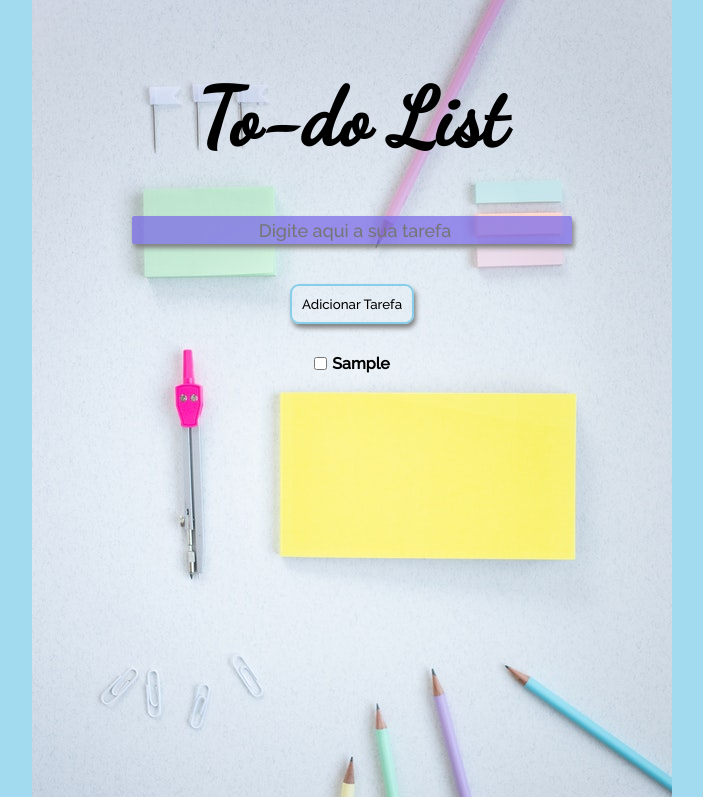
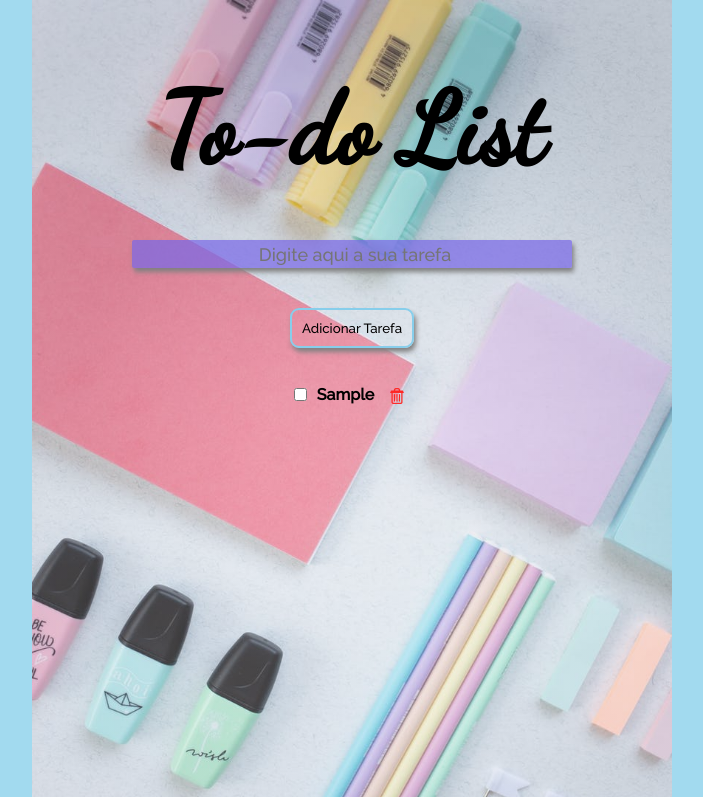
Before and after one commit to Janaina-Costa/Projeto-To-do-list, a plain HTML site: page index.html in a window 1280 px wide. Both pictures are taken after typing "Sample" into the empty fields and a click on the button "Adicionar Tarefa". Shown: the top 797 px of the page, without its empty margins (288-991 px from the left). Drawn offline with Linux system fonts and the light colour scheme; a web font is replaced by a local one.

Commit message:
refatorado

```diff
--- a/assets/index.js
+++ b/assets/index.js
@@ -1,44 +1,139 @@
 
 const btnAdd = document.getElementById('btn-add')
 const lista = document.querySelector('#lista')
+//const excluirarefa = document.getElementById('excluir')
 
 
-btnAdd.addEventListener('click', (e, limite)=>{
+let limite = 5
+
+
+btnAdd.addEventListener('click', (e, tarefinha)=>{
     e.preventDefault()
 
     const tarefa = document.getElementById('tarefa')
-    addTarefa(tarefa.value)
+
+    if(tarefa.value){
+        addTarefa(tarefa.value)
+
+    }else if(tarefa.value === ''){
+        tarefa.setAttribute('placeholder', `Preecha o campo antes de adicionar a tarefa \u{1F913}`)
+        //alert(`Preecha o campo antes de adicionar a tarefa \u{1F913}`)
+
+        tarefa.value = ''
+
+    }
+
+    tarefa.addEventListener('focus', ()=>{
+        tarefa.setAttribute('placeholder', 'Digite aqui a sua tarefa')
+    })
+
 
     tarefa.value = ''
 
-
  })
 
+ /**   add tarefas a lista         */
+
+
 const addTarefa = (tarefinha)=>{
+
+    /**criando os elementos */
 
     const listaContainer = document.createElement('div')
     const novoInput = document.createElement('input')
     const novoBr = document.createElement('br')
     const novaLabel = document.createElement('label')
     const textoLabel = document.createTextNode(tarefinha)
+    const btnExclusao = document.createElement('button')
+    const imagem = document.createElement('img')
 
-
+    const tarefa = document.getElementById('tarefa')
 
     novoInput.type = 'checkbox'
     novoInput.name = tarefinha
     novoInput.id= tarefinha
 
+    imagem.src = './assets/img/icon-exclud.png'
+    imagem.alt='Botao de excluir'
+    imagem.classList.add('img-config')
+
+    btnExclusao.appendChild(imagem)
+    btnExclusao.classList.add('btn-exclusao')
+
 
     novaLabel.for = tarefinha
     novaLabel.appendChild(textoLabel)
+    // novaLabel.appendChild(btnExclusao)
 
     listaContainer.classList.add('delete')
-    listaContainer.appendChild(novoBr)
+    //listaContainer.appendChild(novoBr)
     listaContainer.appendChild(novoInput)
     listaContainer.appendChild(novaLabel)
+    listaContainer.appendChild(btnExclusao)
 
     lista.appendChild(listaContainer)
 
+     /**================================================= */
+    /**limitando o tamanho da lista */
+
+    let lenghtLista = lista.children.length
 
 
+    if(lenghtLista>=limite && !novoInput.checked){
+        tarefa.disabled = true
+    }
+
+    const controleLista = ()=>{
+        if(lenghtLista>limite ){
+            tarefa.disabled = true
+         }else if(lenghtLista<=limite) {
+
+             tarefa.disabled = false
+        }
+    }
+    /**================================================= */
+
+
+    /**================================================= */
+    /**checando lista */
+
+    console.log(lenghtLista);
+    novoInput.addEventListener('change',(e)=>{
+
+        e.preventDefault()
+
+        limite+=1
+
+        controleLista()
+
+    })
+
+    /**================================================= */
+
+    /**================================================= */
+    /**tentando deletar elemento */
+    btnExclusao.addEventListener('click', (e)=>{
+        e.preventDefault()
+
+        console.log(`limite${limite}`);
+        console.log(`tamanho${lenghtLista}`);
+
+
+        listaContainer.childNodes.forEach((item)=>{
+
+           item.replaceWith('')
+           lenghtLista= (limite -lenghtLista )-1
+           if(lenghtLista<=limite || controleLista()){
+
+               tarefa.disabled = false
+            }
+
+
+
+        })
+
+
+
+
+    })
 }
--- a/assets/style.css
+++ b/assets/style.css
@@ -19,8 +19,9 @@ body{
 h1{
     font-family: 'Dancing Script', cursive;
     margin-top: 70px;
-    font-size: 80px;
+    font-size: 100px;
     text-align: center;
+
 
 }
 
@@ -29,13 +30,12 @@ div.container{
     flex-direction: column;
 
     margin: auto;
-    height: 50rem;
+    height: 54rem;
     width: 40rem;
 
+    background-image:linear-gradient(rgba(168, 164, 164, 0.178), rgba(236, 229, 229, 0.288)100%), url(./img/fundo.jpeg);
+    background-size: cover;
 
-
-    background-image:url(./img/pexels-ekaterina-bolovtsova-6193090.jpg),linear-gradient(rgba(0, 0, 0, 0.856), rgba(0, 0, 0, 0.644)100%);
-    background-size: cover;
 
 }
 
@@ -63,7 +63,7 @@ input[type=text]{
     font-family: 'Raleway', sans-serif;
 }
 
-button{
+button#btn-add{
     margin-top: 40px;
     padding: 10px;
     background-color: transparent;
@@ -74,7 +74,7 @@ button{
     margin-bottom: 30px;
 
 }
-button:hover{
+button#btn-add:hover{
     background-color: rgba(135, 207, 235, 0.438);
     transition: 1s;
 
@@ -83,6 +83,7 @@ button:hover{
 #lista{
     font-family: 'Raleway', sans-serif;
     font-weight:800;
+
 
     display: flex;
     flex-direction: column;
@@ -96,8 +97,10 @@ button:hover{
 }
 
 label{
-    text-align: justify;
-    margin-left: 5px;
+    text-align: end;
+    margin-left: 10px;
+
+
 }
 
 :checked + label{
@@ -108,6 +111,7 @@ label{
 
 .delete {
     display: flex;
+
     align-items: center;
     margin-bottom: 10px;
   }
@@ -138,3 +142,20 @@ li{
 li img{
     width: 40px;
 }
+.btn-exclusao{
+
+    border-radius: unset;
+    margin: 5px 0px 1px;
+    margin-left: 10px;
+    bottom: 5px;
+    padding: 5px;
+    display: inline-flex;
+    border: none;
+    background-color: transparent;
+}
+
+.img-config{
+    width: 16px;
+
+
+}
--- a/index.html
+++ b/index.html
@@ -8,14 +8,19 @@
     <title>To-Do-List</title>
 </head>
 <body>
-        <div class="container">
-            <h1>To-do List</h1>
-            <div id="formulario">
-                    <input type="text" id="tarefa" value="" placeholder="Digite aqui a sua tarefa">
-                    <button id="btn-add">Adicionar Tarefa</button>
+        <div>
+            <div class="container" >
+                <h1>To-do List</h1>
+                <div id="formulario">
+                        <input type="text" id="tarefa" value="" placeholder="Digite aqui a sua tarefa">
+                        <button id="btn-add">Adicionar Tarefa</button>
+
+                </div>
+                <div id="lista" class="box"></div>
+
+                <!--<div id="excluir">ooooo</div>-->
             </div>
 
-            <div id="lista" class="box"></div>
         </div>
         <footer>
             <h4>Janaina Costa</h4>
```
Also changed, not shown: assets/img/fundo.jpeg (added), assets/img/icon-exclud.png (added), assets/img/projeto.png.
